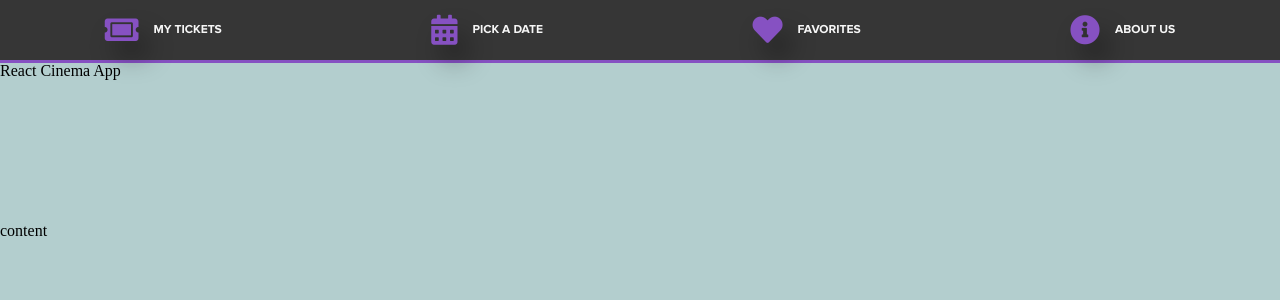
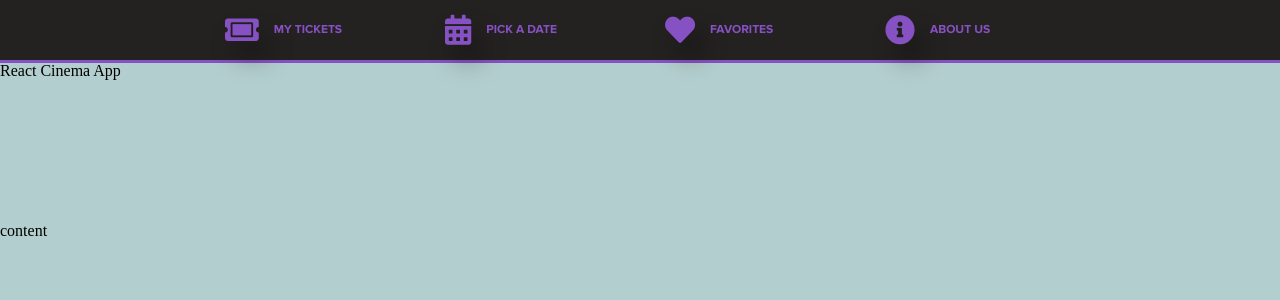
Before and after one commit to ayakymyshyn/react-cinema-app, a React (Create React App) app: page / in a window 1280 px wide. Shown: the top 300 px of the page. Built offline with nearby package versions, Linux system fonts and the light colour scheme.

Commit message:
Nav refactor

```diff
--- a/src/components/App.js
+++ b/src/components/App.js
@@ -1,5 +1,5 @@
 import React, { useEffect } from "react";
-import Navigation from '../components/Navigation/Navigation';
+import Navigation from "../components/Navigation/Navigation";
 import { connect } from "react-redux";
 import "./App.scss";
 
@@ -10,7 +10,9 @@ const App = ({ count }) => {
 
   return (
     <div className="main-app">
-      <Navigation />
+      <div className="main-app__nav">
+        <Navigation />
+      </div>
       <div className="main-app__header">React Cinema App</div>
       <div className="main-app__content">content</div>
       <div className="main-app__footer">Footer</div>
--- a/src/components/Navigation/Navigation.js
+++ b/src/components/Navigation/Navigation.js
@@ -1,20 +1,33 @@
-import React from 'react';
-import './Navigation.scss';
+import React from "react";
+import "./Navigation.scss";
 
 const Navigation = () => (
-    <nav className='main-app__nav'>
-        <ul>
-            <li>
-                <a href="#"><i className="fas fa-ticket-alt main-app__nav__icon"></i> <span>my tickets</span></a>
+  <nav className="navigation">
+    <ul className="menu">
+      <li className="menu__item">
+        <a className="link" href="#">
+          <i className="icon fas fa-ticket-alt main-app__nav__icon" />{" "}
+          <span className="option">my tickets</span>
+        </a>
       </li>
-            <li>
-                <a href="#"> <i className="fas fa-calendar-alt "></i> <span>pick a date</span></a>
+      <li className="menu__item">
+        <a className="link" href="#">
+          {" "}
+          <i className="icon fas fa-calendar-alt " />{" "}
+          <span className="option">pick a date</span>
+        </a>
       </li>
-            <li>
-                 <a href="#"><i className="fas fa-heart"></i> <span>favorites</span></a>
+      <li className="menu__item">
+        <a className="link" href="#">
+          <i className="icon fas fa-heart" />{" "}
+          <span className="option">favorites</span>
+        </a>
       </li>
-            <li>
-                <a href="#"><i className="fas fa-info-circle"></i> <span>about us</span></a>
+      <li className="menu__item">
+        <a className="link" href="#">
+          <i className="icon fas fa-info-circle" />{" "}
+          <span className="option">about us</span>
+        </a>
       </li>
     </ul>
   </nav>
--- a/src/components/Navigation/Navigation.scss
+++ b/src/components/Navigation/Navigation.scss
@@ -2,7 +2,6 @@
   font-family: Proxima-Nova-Regular;
   src: url(/fonts/ProximaNova-Regular.ttf);
 }
-
 
 @font-face {
   font-family: ProximaNovaBold;
@@ -11,41 +10,68 @@
 
 $tablet-breakpoint: 768px;
 
-@media (max-width: $tablet-breakpoint){
-    .main-app__nav {
-        & ul > li > a > i:first-child {
+@media (max-width: $tablet-breakpoint) {
+  .navigation {
+    .menu {
+      &__item {
+        min-width: auto;
+        display: flex;
+        justify-content: center;
+      }
+    }
+    .icon:first-child {
       margin-right: 0;
     }
-        & ul > li > a > span {
+    .option {
       display: none;
     }
   }
 }
-.main-app__nav {
+
+.navigation {
   width: 100%;
-    background-color: #363636;
+  background-color: #242121;
   border-bottom: 3px solid #8651c2;
-    & ul {
+
+  .menu {
     display: flex;
     align-items: center;
-        justify-content: space-around;
-        & li {
+    justify-content: center;
+
+    &__item {
       list-style: none;
-            & a {
+      width: 220px;
+
+      @media (max-width: $tablet-breakpoint) {
+        width: 25%;
+      }
+
+      &:hover {
+        .icon.fas,
+        .link {
+          color: #ffffff;
+          transition: 200ms color linear;
+        }
+      }
+
+      .link {
         text-decoration: none;
         text-transform: uppercase;
-                color: #f6f6f6;
+        color: #8651c2;
         font-size: 12px;
         font-family: ProximaNovaBold;
         display: flex;
         align-items: center;
         padding: 15px 25px;
-                transition: background-color .5s;
-                &:hover{
-                    background-color: #fff;
-                    color: #333;
+
+        .icon {
+          @media (max-width: $tablet-breakpoint) {
+            margin-right: 0;
+            & .option {
+              display: none;
             }
-                & i {
+          }
+
           font-size: 30px;
           color: #8651c2;
           text-shadow: 10px 17px 24px rgba(0, 0, 0, 0.36);
```
Lines whose indentation alone changed are shown as unchanged.
